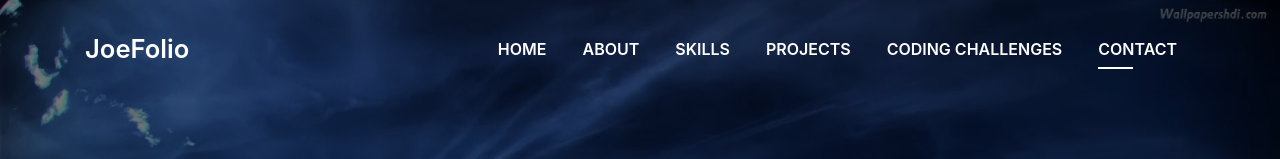
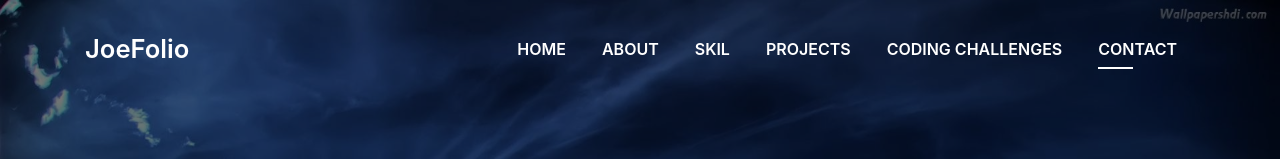
Before and after one commit to lykowulf/NewPortfolio-main, a plain HTML site: page NewPortfolio/index.html in a window 1280 px wide. Shown: the top 159 px of the page. Drawn offline with Linux system fonts and the light colour scheme; files whose address does not match are found by name.

Commit message:
Update index.html

```diff
--- a/NewPortfolio/index.html
+++ b/NewPortfolio/index.html
@@ -60,7 +60,7 @@
                         <a class="nav-link js-scroll" href="#about">About</a>
                     </li>
                     <li class="nav-item">
-                        <a class="nav-link js-scroll" href="#service">Skills</a>
+                        <a class="nav-link js-scroll" href="#service">Skil</a>
                     </li>
                     <li class="nav-item">
                         <a class="nav-link js-scroll" href="#work">Projects</a>
```
